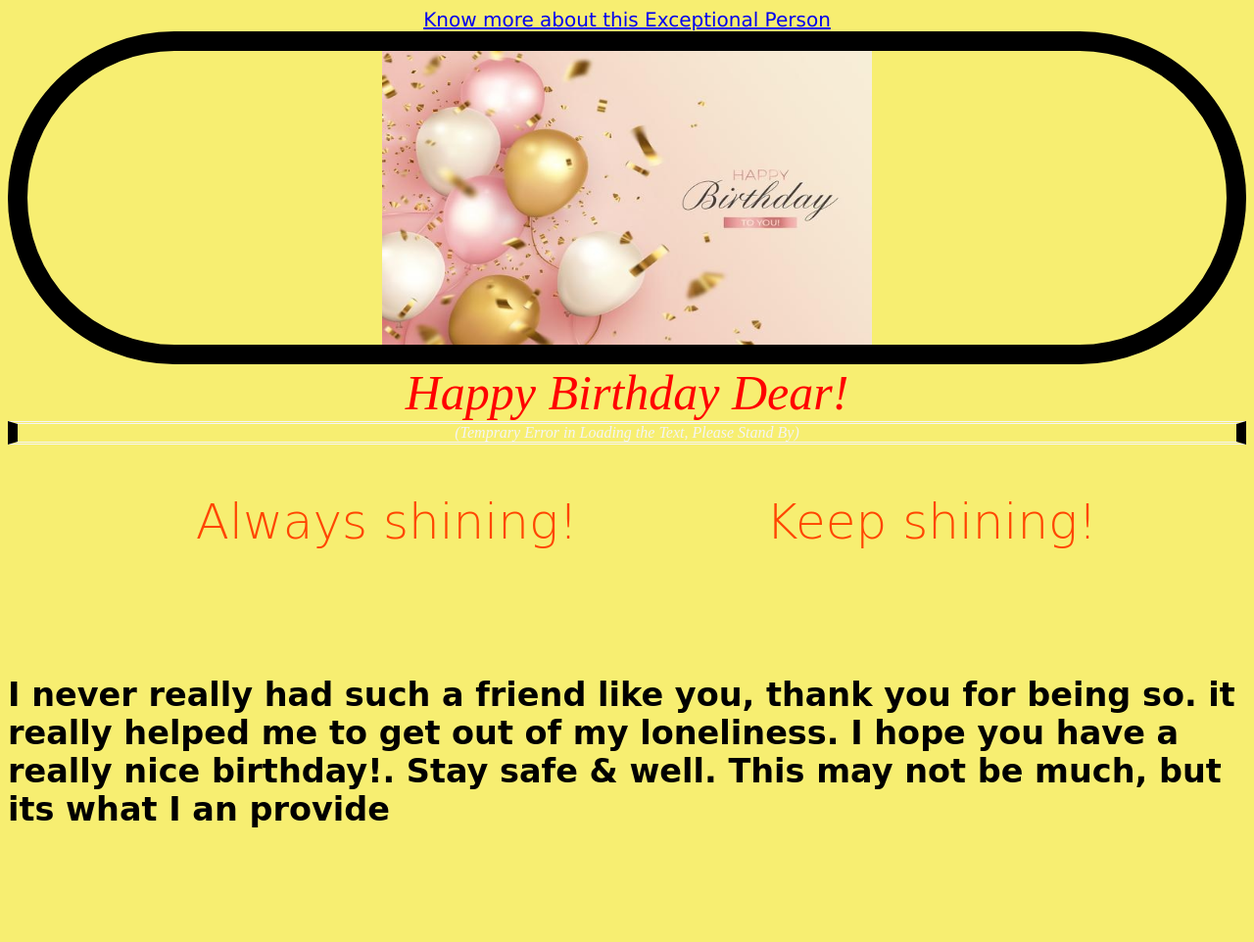
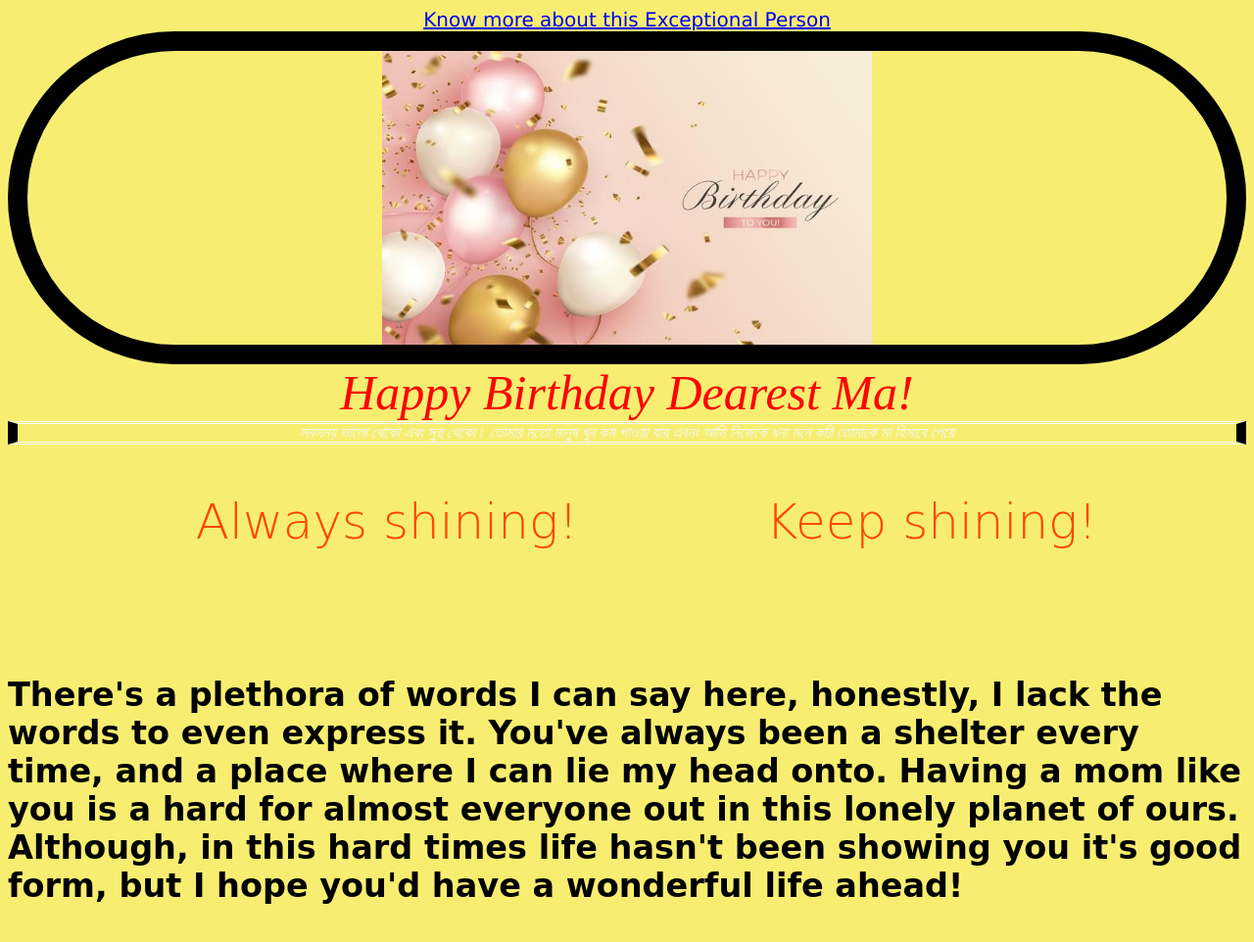
Before and after one commit to riddhijit2702/Hbd, a plain HTML site: page index.html in a window 1280 px wide. Shown: the whole page at 98% size. Before the commit the page ends 940 px from the top, so only its background shows below. Drawn offline with Linux system fonts and the light colour scheme.

Commit message:
Update index.html

```diff
--- a/index.html
+++ b/index.html
@@ -22,11 +22,11 @@
 </div>
 
 <div class="Body">
-    <i>Happy Birthday Dear!</i>
+    <i>Happy Birthday Dearest Ma!</i>
 </div>
 
  <div class="caption" >
- <i>(Temprary Error in Loading the Text, Please Stand By) </i>
+ <i>  সবসময় ভালো থেকো এবং সুস্থ  থেকো।  তোমার মতো মানুষ খুব কম পাওয়া যায় এবনং আমি নিজেকে ধন্য মনে করি তোমাকে মা হিসাবে পেয়ে </i>
  </div>
 
  <div class="eww">
@@ -37,7 +37,7 @@
 
 <div class="oof">
 
-<h6>  I never really had such a friend like you, thank you for being so. it really helped me to get out of my loneliness. I hope you have a really nice birthday!. Stay safe & well. This may not be much, but its what I an provide
+<h6>  There's a plethora of words I can say here, honestly, I lack the words to even express it. You've always been a shelter every time, and a place where I can lie my head onto. Having a mom like you is a hard for almost everyone out in this lonely planet of ours. Although, in this hard times life hasn't been showing you it's good form, but I hope you'd have a wonderful life ahead!
     </h6>
 
 </div>
```
